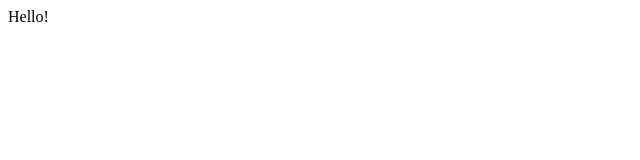
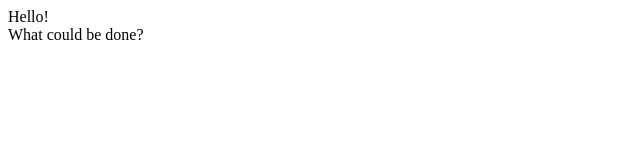
Before and after one commit to Piwoksn/git-mastery, a plain HTML site: page index.html in a window 1280 px wide. Shown: the whole page, without its empty margins (0-640 px from the left). Drawn offline with Linux system fonts and the light colour scheme.

Commit message:
Added in index.html

```diff
--- a/index.html
+++ b/index.html
@@ -8,6 +8,6 @@
 <body>
 
     <div>Hello!</div>
-
+    <div>What could be done?</div>
 </body>
 </html>
```
